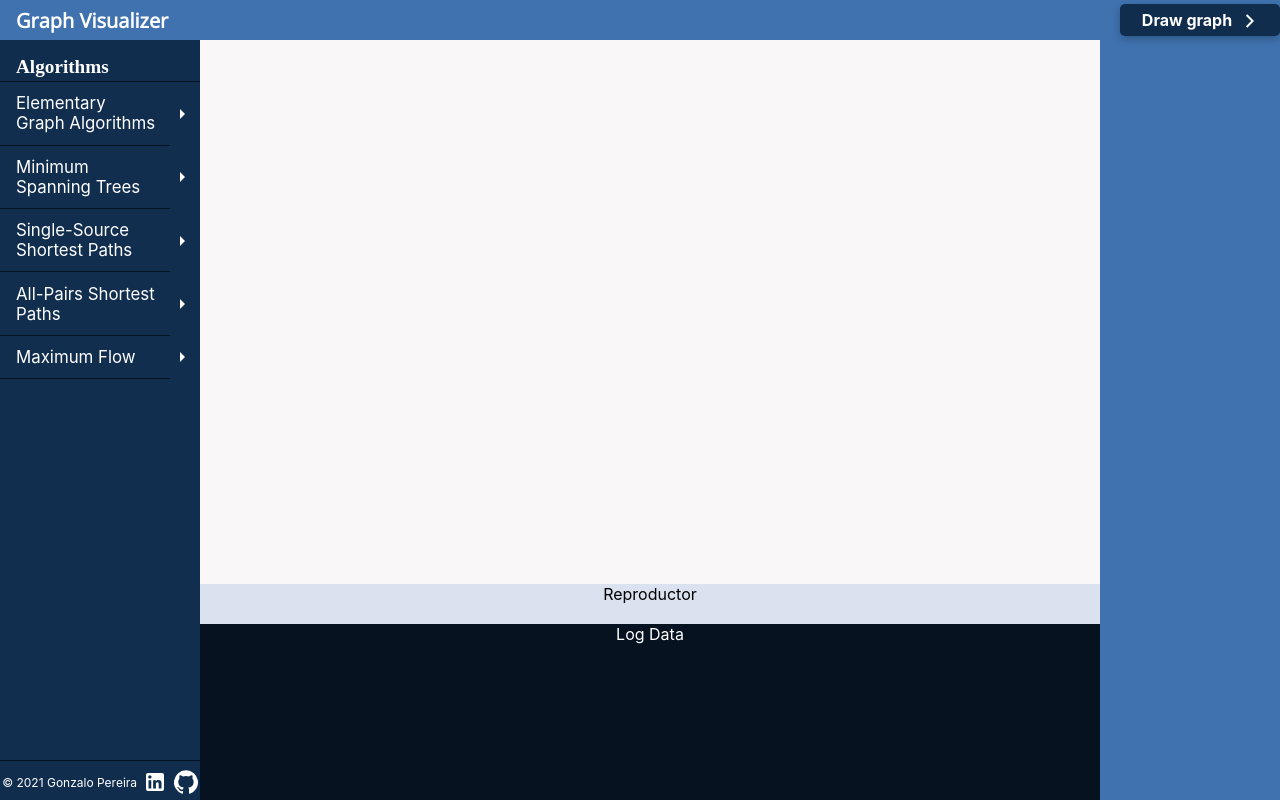
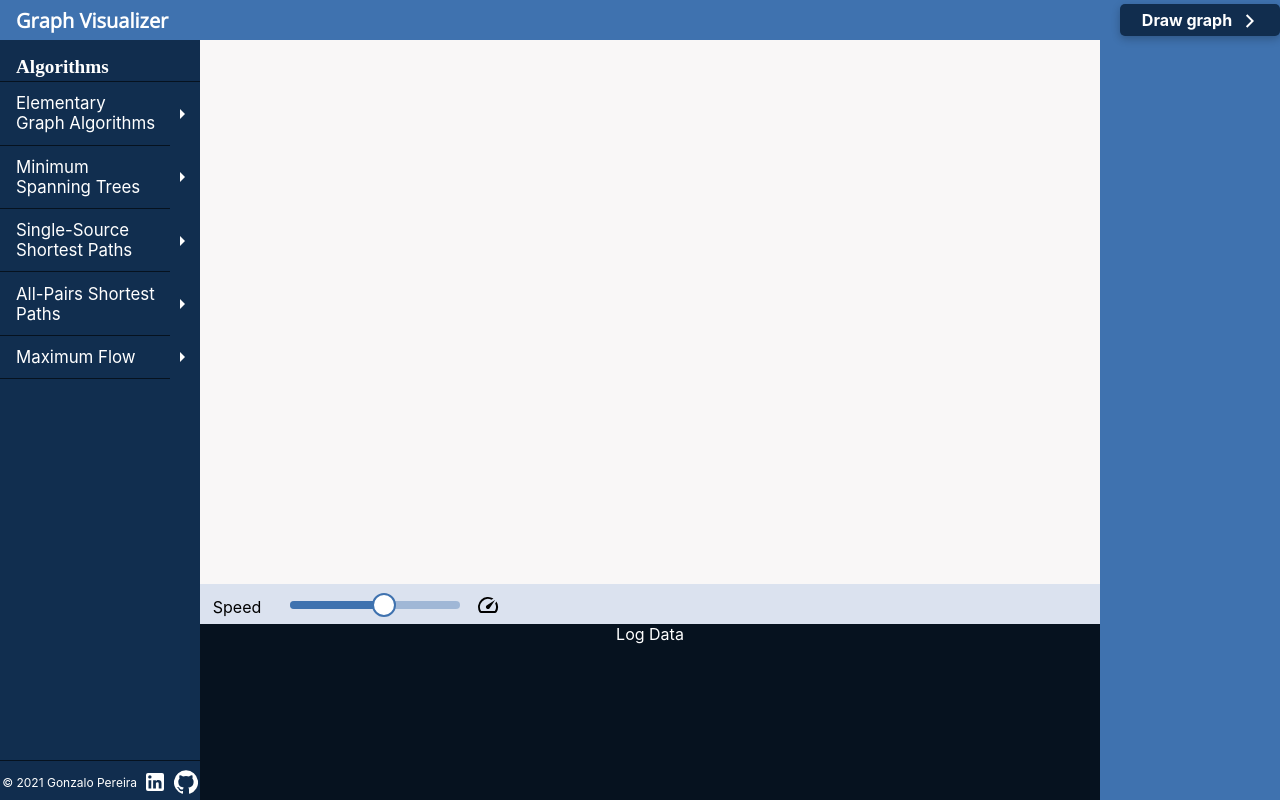
Before and after one commit to GonzaloPereira/graph-visualizer, a React (Create React App) app: page / in a window 1280 px wide. Built offline with nearby package versions, Linux system fonts and the light colour scheme; a web font is replaced by a local one.

Commit message:
Add variable speed reproduction

```diff
--- a/src/components/Algorithms/Elementary/Bfs.js
+++ b/src/components/Algorithms/Elementary/Bfs.js
@@ -1,6 +1,6 @@
 const { delay, getAdj } = require('../Extra/Common.js');
 
-export async function Bfs(graphData, source, vizNode, vizEdge, setFocusCodeLine) {
+export async function Bfs(graphData, source, vizNode, vizEdge, setFocusCodeLine, delayTime) {
   const topNode = graphData.topNode;
   const edges = Object.values(graphData.edges);
   const isDirected = graphData.isDirected;
@@ -9,36 +9,54 @@ export async function Bfs(graphData, source, vizNode, vizEdge, setFocusCodeLine)
   // BFS starts here
   const D = []; // Array of distances
   const Q = []; // Queue
+  const P = []; // Parents
   for (let i = 0; i < topNode; i++) {
     D.push(Number.MAX_VALUE);
+    P.push(-1);
     adj.push([]);
   }
   Q.push(source);
   D[source] = 0;
   setFocusCodeLine(4);
-  await delay(500);
+  await delay(delayTime);
   while (Q.length > 0) {
     const u = Q[0];
     Q.shift();
+
+    // Visualization code
     vizNode(u, 2);
     setFocusCodeLine(6);
-    await delay(500);
+    await delay(delayTime);
+
     for (let i = 0; i < adj[u].length; i++) {
       const v = adj[u][i];
-      if (D[u] + 1 < D[v]) {
+      if (P[u] === v) continue;
+
+      if (D[v] === Number.MAX_VALUE) {
         D[v] = D[u] + 1;
+        P[v] = Number(u);
         Q.push(v);
+
+        // Visualization code
         vizEdge(u, v, 1);
         if (!isDirected) vizEdge(v, u, 1);
         vizNode(v, 1);
         setFocusCodeLine(9);
-        await delay(500);
+        await delay(delayTime);
         setFocusCodeLine();
-        await delay(100);
+        await delay(delayTime / 5);
+      } else {
+        // Visualization code
+        vizEdge(u, v, 2);
+        if (!isDirected) vizEdge(v, u, 2);
+        setFocusCodeLine();
+        await delay(delayTime);
+        vizEdge(u, v, 0);
+        if (!isDirected) vizEdge(v, u, 0);
       }
     }
     vizNode(u, 1);
     setFocusCodeLine();
-    await delay(100);
+    await delay(delayTime / 5);
   }
 }
--- a/src/components/Algorithms/Elementary/BfsController.jsx
+++ b/src/components/Algorithms/Elementary/BfsController.jsx
@@ -3,16 +3,15 @@ import NodeSelector from '../Extra/NodeSelector';
 import BfsPseudocode from './BfsPseudocode';
 import { Bfs } from './Bfs';
 
-export default function BFSController({ currentAlgorithm, graphData, vizNode, vizEdge, resetViz }) {
+export default function BFSController({ currentAlgorithm, graphData, vizNode, vizEdge, resetViz, delayTime }) {
   const [source, setSource] = useState(0);
   const [focusCodeLine, setFocusCodeLine] = useState();
-
   return (
     <div className='controller'>
       <h3
         onClick={() => {
           resetViz();
-          Bfs(graphData, source, vizNode, vizEdge, setFocusCodeLine);
+          Bfs(graphData, source, vizNode, vizEdge, setFocusCodeLine, delayTime);
         }}
       >
         {currentAlgorithm}
--- a/src/components/Canvas/Edge.jsx
+++ b/src/components/Canvas/Edge.jsx
@@ -25,7 +25,7 @@ export default function Edge({ id, edge, position, isWeighted, isDirected, isCur
       case 1:
         return '#39A2DB';
       case 2:
-        return 'yellow';
+        return 'red';
       default:
         return 'black';
     }
--- a/src/components/Main.css
+++ b/src/components/Main.css
@@ -78,6 +78,7 @@ main {
 .reproductor {
   grid-area: reproductor;
   background-color: #dbe2ef;
+  display: flex;
 }
 .logdata {
   grid-area: logdata;
--- a/src/components/Main.jsx
+++ b/src/components/Main.jsx
@@ -1,9 +1,10 @@
-import React, { useState, useReducer } from 'react';
+import React, { useState, useReducer, useRef, useEffect } from 'react';
 import DrawGraph from './DrawGraph/DrawGraph';
 import Node from './Canvas/Node';
 import Edge from './Canvas/Edge';
 import Menu from './Menu/Menu';
 import Footer from './Footer';
+import Reproductor from './Reproductor';
 import AlgorithmsController from './Algorithms/AlgorithmsController';
 import ArrowForwardIosIcon from '@material-ui/icons/ArrowForwardIos';
 import './Main.css';
@@ -28,7 +29,7 @@ export default function Main() {
   const blankVizData = { nodes: {}, edges: {} };
   const [vizData, updateVizData] = useReducer(vizDataReducer, blankVizData);
   const [currentAlgorithm, setCurrentAlgorithm] = useState('');
-
+  const [speed, setSpeed] = useState(500);
   function vizNode(id, highlightId) {
     updateVizData({
       name: 'node',
@@ -55,6 +56,14 @@ export default function Main() {
       (id) => Number(graphData.edges[id].u) === Number(u) && Number(graphData.edges[id].v) === Number(v)
     );
   }
+  const canvasRef = useRef();
+  const [addPos, setAddPos] = useState({ x: 0, y: 0 });
+  const canvasWidth = canvasRef.current ? canvasRef.current.getBoundingClientRect().width : 900;
+  const canvasHeight = canvasRef.current ? canvasRef.current.getBoundingClientRect().height : 500;
+
+  useEffect(() => {
+    setAddPos({ x: (canvasWidth - 900) / 2, y: (canvasHeight - 500) / 2 });
+  }, [canvasWidth, canvasHeight]);
   return (
     <>
       <main>
@@ -63,7 +72,7 @@ export default function Main() {
         </div>
 
         <Menu setCurrentAlgorithm={setCurrentAlgorithm} />
-        <div className='canvas'>
+        <div className='canvas' ref={canvasRef}>
           <svg>
             {Object.entries(graphData.edges).map((element) => {
               const idx = element[0];
@@ -74,10 +83,10 @@ export default function Main() {
                   id={idx}
                   edge={edge}
                   position={{
-                    x1: graphData.nodes[edge.u].x,
-                    y1: graphData.nodes[edge.u].y,
-                    x2: graphData.nodes[edge.v].x,
-                    y2: graphData.nodes[edge.v].y,
+                    x1: graphData.nodes[edge.u].x + addPos.x,
+                    y1: graphData.nodes[edge.u].y + addPos.y,
+                    x2: graphData.nodes[edge.v].x + addPos.x,
+                    y2: graphData.nodes[edge.v].y + addPos.y,
                   }}
                   isWeighted={graphData.isWeighted}
                   isDirected={graphData.isDirected}
@@ -89,7 +98,14 @@ export default function Main() {
             {Object.entries(graphData.nodes).map((element) => {
               const idx = element[0];
               const node = element[1];
-              return <Node key={idx} id={idx} position={node} highlight={vizData.nodes[idx]} />;
+              return (
+                <Node
+                  key={idx}
+                  id={idx}
+                  position={{ x: node.x + addPos.x, y: node.y + addPos.y }}
+                  highlight={vizData.nodes[idx]}
+                />
+              );
             })}
           </svg>
         </div>
@@ -99,8 +115,9 @@ export default function Main() {
           vizEdge={vizEdge}
           graphData={graphData}
           resetViz={resetViz}
+          delayTime={1000 - speed}
         />
-        <div className='reproductor'>Reproductor</div>
+        <Reproductor speed={speed} setSpeed={setSpeed} />
         <div className='logdata'>Log Data</div>
         <div className='draw-graph-area'>
           <div onClick={() => setShowDrawGraph(true)}>
--- /dev/null
+++ b/src/components/Reproductor.jsx
@@ -0,0 +1,9 @@
+import React from 'react';
+import SpeedSlider from './extra/SpeedSlider';
+export default function Reproductor({ speed, setSpeed }) {
+  return (
+    <div className='reproductor'>
+      <SpeedSlider speed={speed} setSpeed={setSpeed} />
+    </div>
+  );
+}
--- /dev/null
+++ b/src/components/extra/SpeedSlider.jsx
@@ -0,0 +1,63 @@
+import React from 'react';
+import { makeStyles, withStyles } from '@material-ui/core/styles';
+import Grid from '@material-ui/core/Grid';
+import Slider from '@material-ui/core/Slider';
+import SpeedIcon from '@material-ui/icons/Speed';
+
+const useStyles = makeStyles({
+  root: {
+    width: 300,
+  },
+});
+const MySlider = withStyles({
+  root: {
+    color: '#3f72af',
+    height: 8,
+  },
+  thumb: {
+    height: 24,
+    width: 24,
+    backgroundColor: '#fff',
+    border: '2px solid currentColor',
+    marginTop: -8,
+    marginLeft: -12,
+    '&:focus, &:hover, &$active': {
+      boxShadow: 'inherit',
+    },
+  },
+  active: {},
+  valueLabel: {
+    left: 'calc(-50% + 4px)',
+  },
+  track: {
+    height: 8,
+    borderRadius: 4,
+  },
+  rail: {
+    height: 8,
+    borderRadius: 4,
+  },
+})(Slider);
+
+export default function SpeedSlider({ speed, setSpeed }) {
+  const classes = useStyles();
+
+  const handleChange = (event, newValue) => {
+    setSpeed(newValue);
+  };
+  return (
+    <div className={classes.root}>
+      <Grid container spacing={2} alignItems='center'>
+        <Grid item>
+          <p style={{ margin: '0.8rem' }}>Speed</p>
+        </Grid>
+        <Grid item xs>
+          <MySlider value={speed} onChange={handleChange} aria-labelledby='continuous-slider' min={0} max={900} step={1} />
+        </Grid>
+        <Grid item>
+          <SpeedIcon />
+        </Grid>
+      </Grid>
+    </div>
+  );
+}
```
